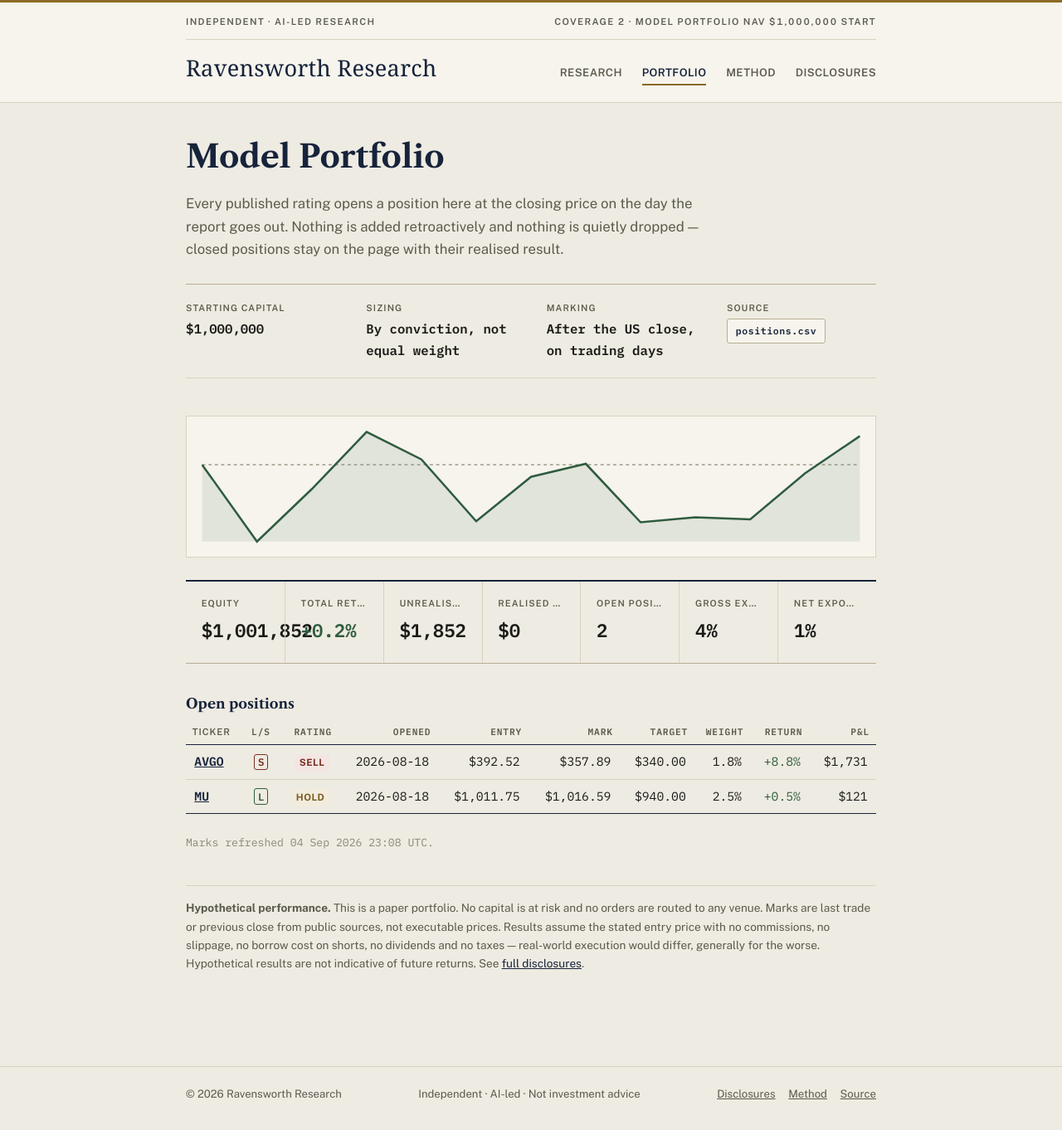
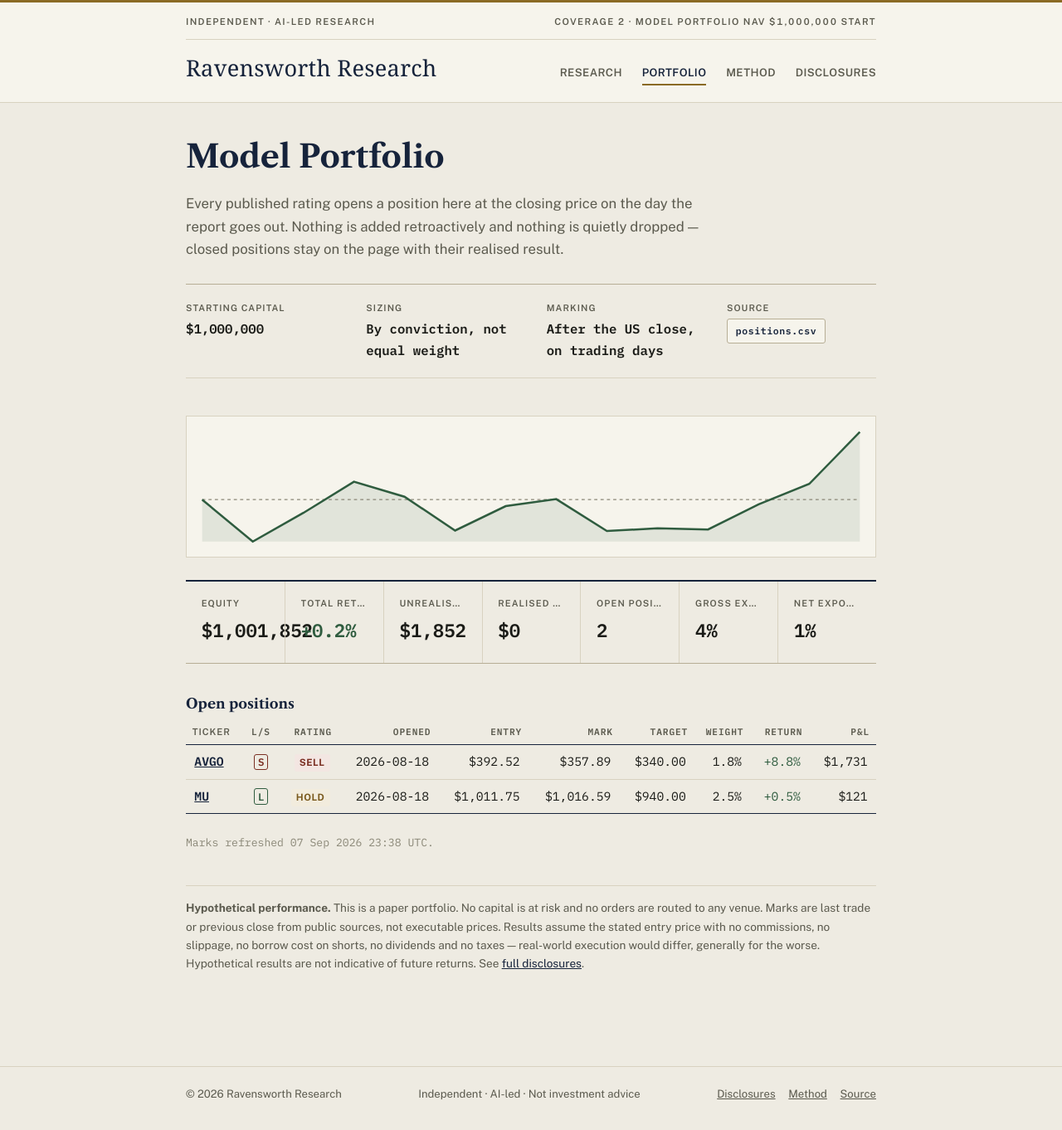
Before and after one commit to ryanrodrigues25200525-svg/ravensworth-research, a Jekyll site: the page built from portfolio.md, in a window 1280 px wide. Shown: the whole page at 83% size. Built offline with Jekyll 4.4.1, drawn with Linux system fonts in a browser that asks for light colours; some web fonts are replaced.

Commit message:
chore: refresh portfolio marks

```diff
--- a/data/equity_curve.csv
+++ b/data/equity_curve.csv
@@ -13,3 +13,4 @@ date,equity
 2026-09-02,999872.25
 2026-09-03,1000428.25
 2026-09-04,1001852.25
+2026-09-07,1001852.25
--- a/portfolio.md
+++ b/portfolio.md
@@ -17,7 +17,7 @@ result.</p>
 </dl>
 
 <!-- PORTFOLIO:START -->
-<svg class="equity-curve" viewBox="0 0 640 120" role="img" aria-label="Model portfolio equity curve"><polygon points="8,112 8.0,39.1 60.0,112.0 112.0,62.2 164.0,8.0 216.0,34.0 268.0,92.7 320.0,50.5 372.0,38.2 424.0,93.7 476.0,88.9 528.0,90.9 580.0,47.2 632.0,11.9 632,112" fill="#2f5c3f" opacity="0.10"/><line x1="8" y1="39.1" x2="632" y2="39.1" stroke="#8b8878" stroke-width="1" stroke-dasharray="3 3"/><polyline points="8.0,39.1 60.0,112.0 112.0,62.2 164.0,8.0 216.0,34.0 268.0,92.7 320.0,50.5 372.0,38.2 424.0,93.7 476.0,88.9 528.0,90.9 580.0,47.2 632.0,11.9" fill="none" stroke="#2f5c3f" stroke-width="2"/></svg>
+<svg class="equity-curve" viewBox="0 0 640 120" role="img" aria-label="Model portfolio equity curve"><polygon points="8,112 8.0,72.2 56.0,112.0 104.0,84.8 152.0,55.2 200.0,69.4 248.0,101.5 296.0,78.4 344.0,71.7 392.0,102.0 440.0,99.4 488.0,100.5 536.0,76.6 584.0,57.3 632.0,8.0 632,112" fill="#2f5c3f" opacity="0.10"/><line x1="8" y1="72.2" x2="632" y2="72.2" stroke="#8b8878" stroke-width="1" stroke-dasharray="3 3"/><polyline points="8.0,72.2 56.0,112.0 104.0,84.8 152.0,55.2 200.0,69.4 248.0,101.5 296.0,78.4 344.0,71.7 392.0,102.0 440.0,99.4 488.0,100.5 536.0,76.6 584.0,57.3 632.0,8.0" fill="none" stroke="#2f5c3f" stroke-width="2"/></svg>
 <div class="stat-strip">
 <div class="stat-tile"><span class="stat-label">Equity</span><span class="stat-value">$1,001,852</span></div>
 <div class="stat-tile"><span class="stat-label">Total return</span><span class="stat-value"><span class="pos">+0.2%</span></span></div>
@@ -32,7 +32,7 @@ result.</p>
 <tr><td><a href="{{ '/research/2026-08-18-avgo/' | relative_url }}">AVGO</a></td><td><span class="direction short">S</span></td><td><span class="badge sell">Sell</span></td><td>2026-08-18</td><td>$392.52</td><td>$357.89</td><td>$340.00</td><td>1.8%</td><td><span class="pos">+8.8%</span></td><td>$1,731</td></tr>
 <tr><td><a href="{{ '/research/2026-08-18-mu/' | relative_url }}">MU</a></td><td><span class="direction long">L</span></td><td><span class="badge hold">Hold</span></td><td>2026-08-18</td><td>$1,011.75</td><td>$1,016.59</td><td>$940.00</td><td>2.5%</td><td><span class="pos">+0.5%</span></td><td>$121</td></tr>
 </tbody></table></div>
-<p class="stamp">Marks refreshed 04 Sep 2026 23:08 UTC.</p>
+<p class="stamp">Marks refreshed 07 Sep 2026 23:38 UTC.</p>
 <!-- PORTFOLIO:END -->
 
 <div class="disclaimer">
```
